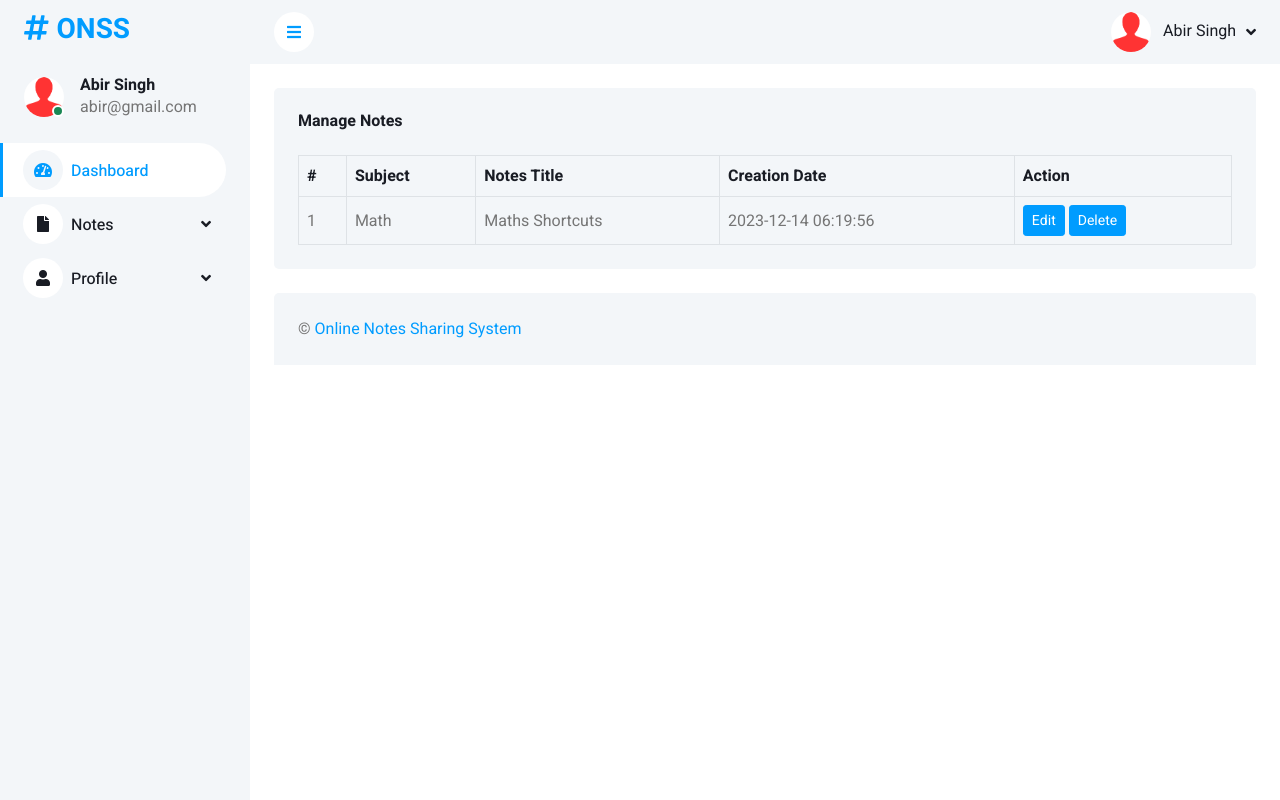
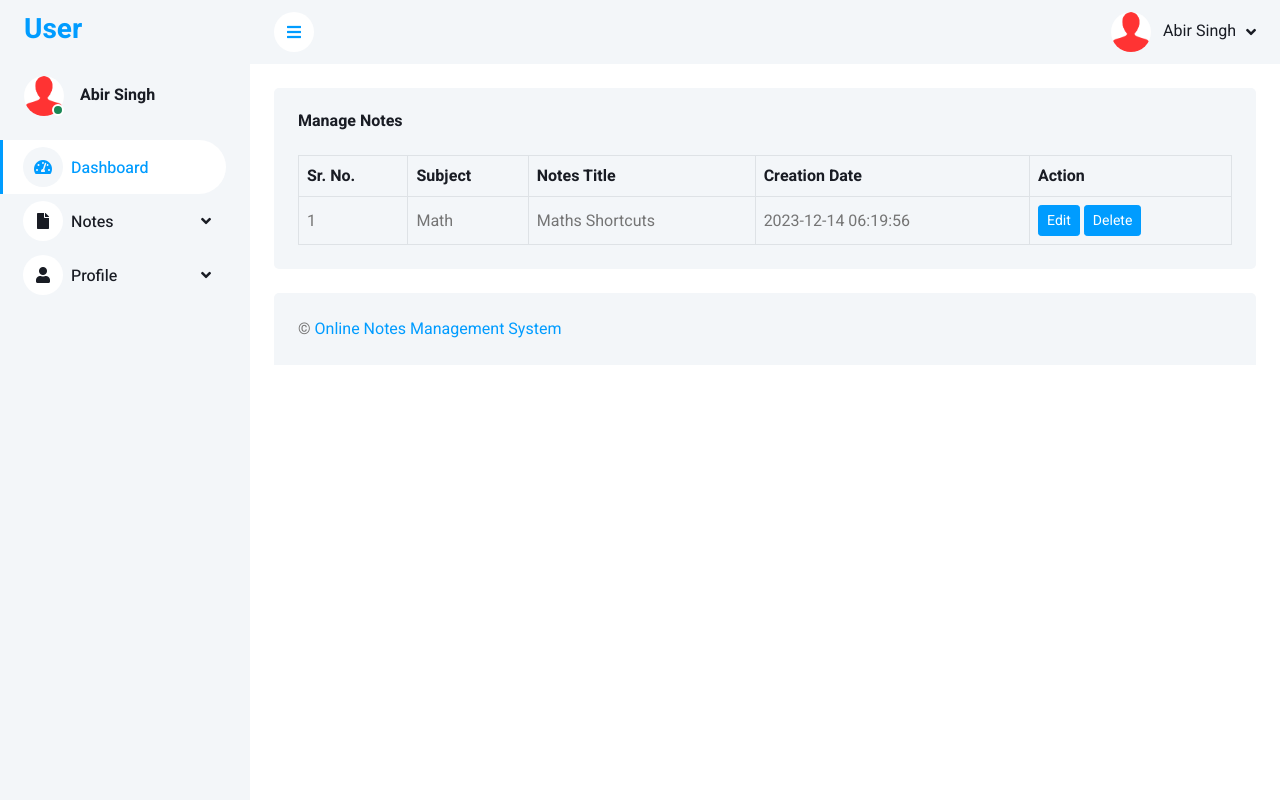
Before and after one commit to PurveshShinde/Notes_Management_System, a PHP site: page /user/manage-notes.php in a window 1280 px wide. Run offline with PHP 8.4, Linux system fonts and the light colour scheme; a user stored in the database is signed in; data comes from the database, SQL or seed files in the repository; some libraries are stand-ins or nearby versions.

Commit message:
Update titles and labels for consistency across dashboard, footer, header, sidebar, and manage-notes pages

```diff
--- a/user/dashboard.php
+++ b/user/dashboard.php
@@ -12,7 +12,7 @@ if (strlen($_SESSION['ocasuid']==0)) {
 <!DOCTYPE html>
 <html lang="en">
 <head>
-    <title>ONSS || Dashboard</title>
+    <title>User || Dashboard</title>
     <!-- Google Web Fonts -->
     <link rel="preconnect" href="https://fonts.googleapis.com">
     <link rel="preconnect" href="https://fonts.gstatic.com" crossorigin>
--- a/user/includes/footer.php
+++ b/user/includes/footer.php
@@ -3,7 +3,7 @@
                 <div class="bg-light rounded-top p-4">
                     <div class="row">
                         <div class="col-12 col-sm-12 text-center text-sm-start">
-                            &copy; <a href="dashboard.php">Online Notes Sharing System</a>
+                            &copy; <a href="dashboard.php">Online Notes Management System</a>
                         </div>
 
                     </div>
--- a/user/includes/header.php
+++ b/user/includes/header.php
@@ -1,9 +1,9 @@
 <!-- Navbar Start -->
             <nav class="navbar navbar-expand bg-light navbar-light sticky-top px-4 py-0">
                 <a href="dashboard.php" class="navbar-brand d-flex d-lg-none me-4">
-                    <h2 class="text-primary mb-0"><i class="fa fa-hashtag"></i></h2>
+                    <h2 class="text-primary mb-0"></h2>
                 </a>
-                <a href="#" class="sidebar-toggler flex-shrink-0">
+                <a href="" class="sidebar-toggler flex-shrink-0">
                     <i class="fa fa-bars"></i>
                 </a>
 
--- a/user/includes/sidebar.php
+++ b/user/includes/sidebar.php
@@ -9,7 +9,7 @@
         <div class="sidebar pe-4 pb-3">
             <nav class="navbar bg-light navbar-light">
                 <a href="dashboard.php" class="navbar-brand mx-4 mb-3">
-                    <h3 class="text-primary"><i class="fa fa-hashtag me-2"></i>ONSS</h3>
+                    <h3 class="text-primary"></i>User</h3>
                 </a>
                 <div class="d-flex align-items-center ms-4 mb-4">
                     <div class="position-relative">
@@ -30,7 +30,7 @@ if($query->rowCount() > 0)
 foreach($results as $row)
 {               ?>
                         <h6 class="mb-0"><?php  echo $row->FullName;?></h6>
-                        <span><?php  echo $row->Email;?></span><?php $cnt=$cnt+1;}} ?>
+                        <span></span><?php $cnt=$cnt+1;}} ?>
                     </div>
                 </div>
                 <div class="navbar-nav w-100">
--- a/user/manage-notes.php
+++ b/user/manage-notes.php
@@ -62,7 +62,7 @@ $query->execute();
                         <table class="table text-start align-middle table-bordered table-hover mb-0">
                             <thead>
                                 <tr class="text-dark">
-                                    <th scope="col">#</th>
+                                    <th scope="col">Sr. No.</th>
 
                                     <th scope="col">Subject</th>
                                     <th scope="col">Notes Title</th>
```
